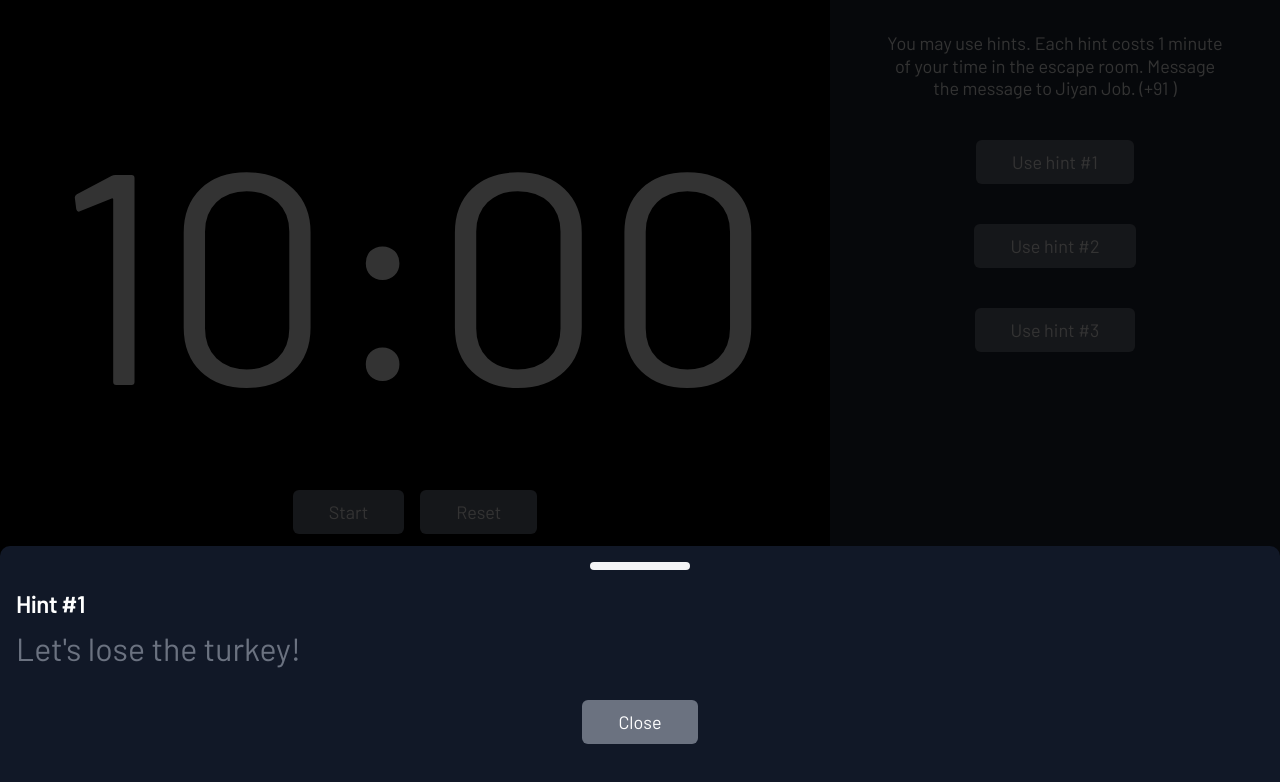
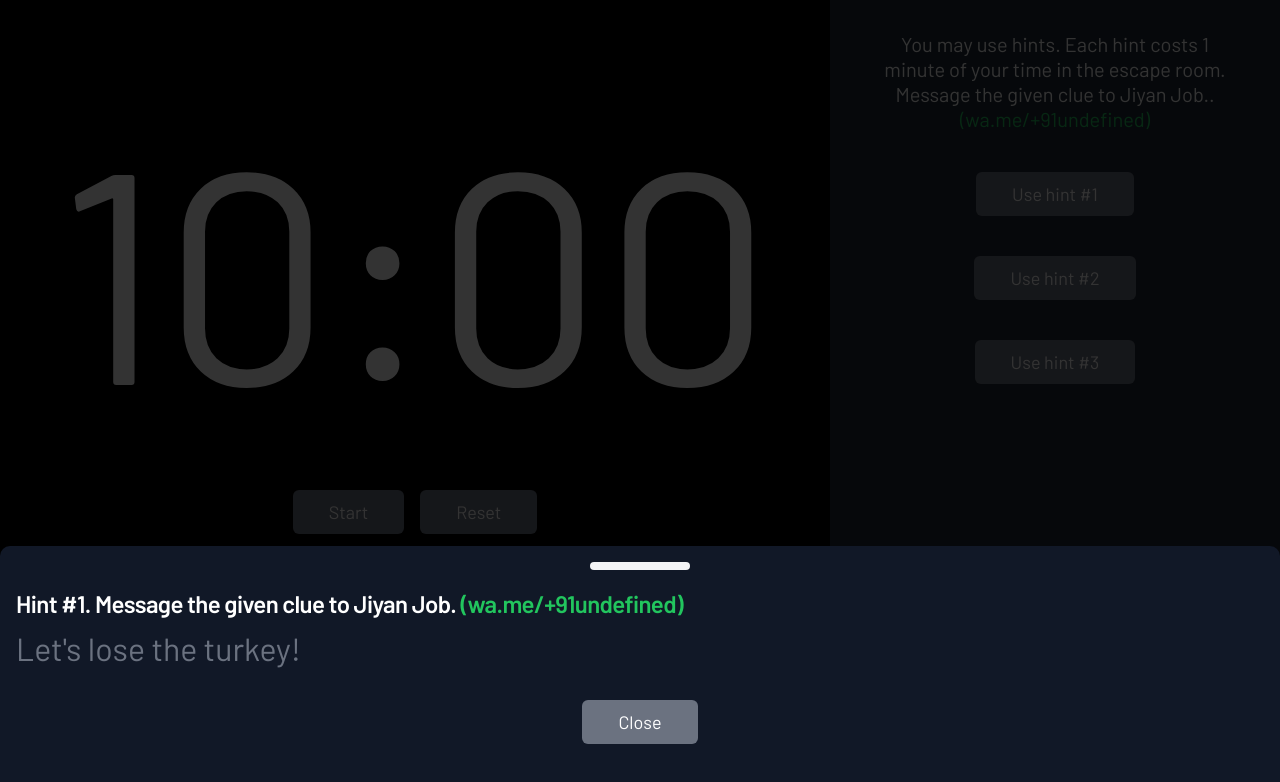
Before and after one commit to alvin1904/ensemble24-escaperoom-timer, a Next.js app: page / in a window 1280 px wide. Both pictures are taken after a click on the button "Use hint #1". Shown: the top 782 px of the page. Built offline with nearby package versions, Linux system fonts and the light colour scheme.

Commit message:
fix: minor changes to design

```diff
--- a/src/components/Aside.tsx
+++ b/src/components/Aside.tsx
@@ -16,16 +16,17 @@ import { hints } from "@/data";
 
 const Aside = () => {
   const [hint, setHint] = useState(0);
-
+  let advice = `Message the given clue to Jiyan Job.`;
+  let phno = `(wa.me/+91${process.env.NEXT_PUBLIC_PHONE})`;
   return (
     <>
       <Drawer>
         <DrawerTrigger asChild>
           <div className="flex flex-col items-center justify-center gap-10">
-            <p className="text-center text-lg leading-tight px-5">
+            <p className="text-center text-xl leading-tight px-5">
               You may use hints. Each hint costs 1 minute of your time in the
-              escape room. Message the message to Jiyan Job. (+91{" "}
-              {process.env.NEXT_PUBLIC_PHONE})
+              escape room. {advice}.{" "}
+              <span className="text-green-500">{phno}</span>
             </p>
             <Button onClick={() => setHint(1)}>Use hint #1</Button>
             <Button onClick={() => setHint(2)}>Use hint #2</Button>
@@ -34,7 +35,10 @@ const Aside = () => {
         </DrawerTrigger>
         <DrawerContent className="mx-auto w-full bg-gray-900 text-white pb-10 outline-none border-none">
           <DrawerHeader>
-            <DrawerTitle className="text-[1.5rem]">Hint #{hint}</DrawerTitle>
+            <DrawerTitle className="text-[1.5rem]">
+              Hint #{hint}. {advice}{" "}
+              <span className="text-green-500">{phno}</span>
+            </DrawerTitle>
             <DrawerDescription className="text-[2rem] leading-tight">
               {hints[hint]}
             </DrawerDescription>
--- a/src/components/Timer.tsx
+++ b/src/components/Timer.tsx
@@ -25,7 +25,7 @@ const Timer = () => {
         {formatTime(seconds)}
       </h1>
       <div className="flex gap-4 items-center">
-        <Button onClick={toggleTimer}>{isActive ? "Pause" : "Start"}</Button>
+        <Button onClick={toggleTimer}>{isActive ? "Stop" : "Start"}</Button>
         <Button onClick={resetTimer}>Reset</Button>
       </div>
     </div>
```
